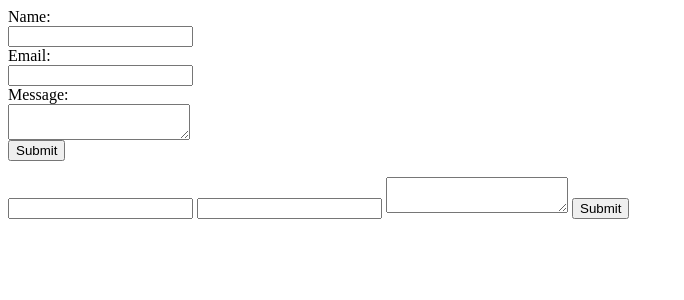
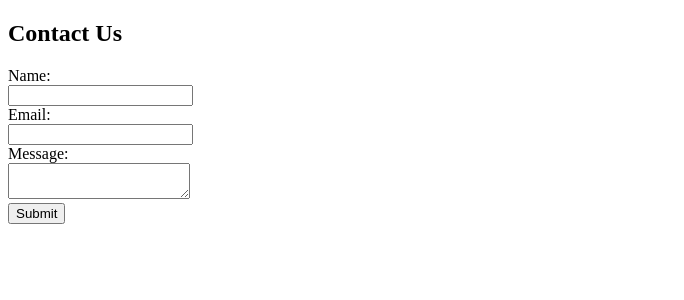
Before and after one commit to sunkarimanaswini/Flaskapp, a Flask app: page / in a window 1280 px wide. Shown: the top 300 px of the page, without its empty margins (0-684 px from the left). Run offline with Flask 3, Linux system fonts and the light colour scheme; parts of the project's set-up code (start-up, migrations or seed data) failed here and were passed over.

Commit message:
changed files

```diff
--- a/app.py
+++ b/app.py
@@ -40,4 +40,4 @@ def submissions():
 if __name__ == '__main__':
     init_db()
     port = int(os.environ.get('PORT', 5000))
-    app.run(host='0.0.0.0', port=port)
+    app.run(debug-True, host='0.0.0.0', port=port)
--- a/templates/index.html
+++ b/templates/index.html
@@ -1,16 +1,22 @@
+<!DOCTYPE html>
+<html lang="en">
+<head>
+    <meta charset="UTF-8">
+    <title>Contact Form</title>
+</head>
+<body>
+    <h2>Contact Us</h2>
     <form method="POST">
         <label>Name:</label><br>
         <input type="text" name="name" required><br>
+
         <label>Email:</label><br>
         <input type="email" name="email" required><br>
+
         <label>Message:</label><br>
         <textarea name="message" required></textarea><br>
+
         <button type="submit">Submit</button>
     </form>
-
-<form method="POST">
-  <input type="text" name="name">
-  <input type="email" name="email">
-  <textarea name="message"></textarea>
-  <button type="submit">Submit</button>
-</form>
+</body>
+</html>
```
Also changed, not shown: submissions.db. Lines whose indentation alone changed are shown as unchanged.
